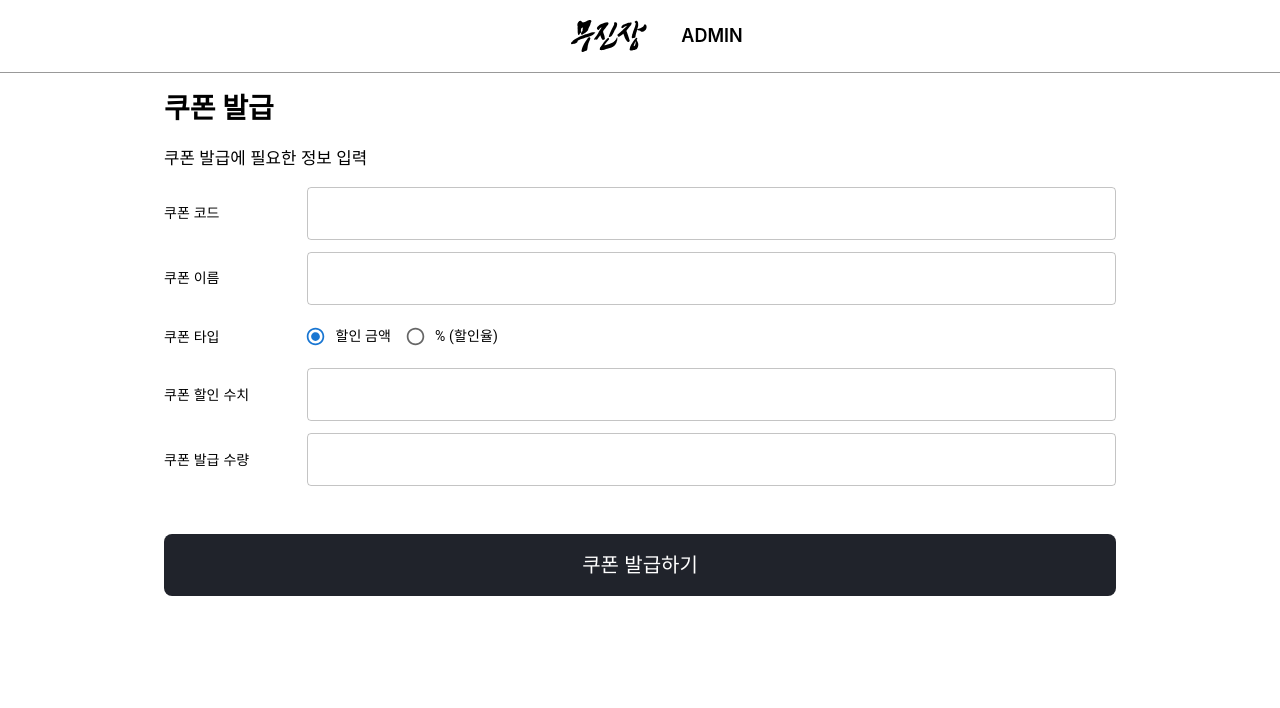
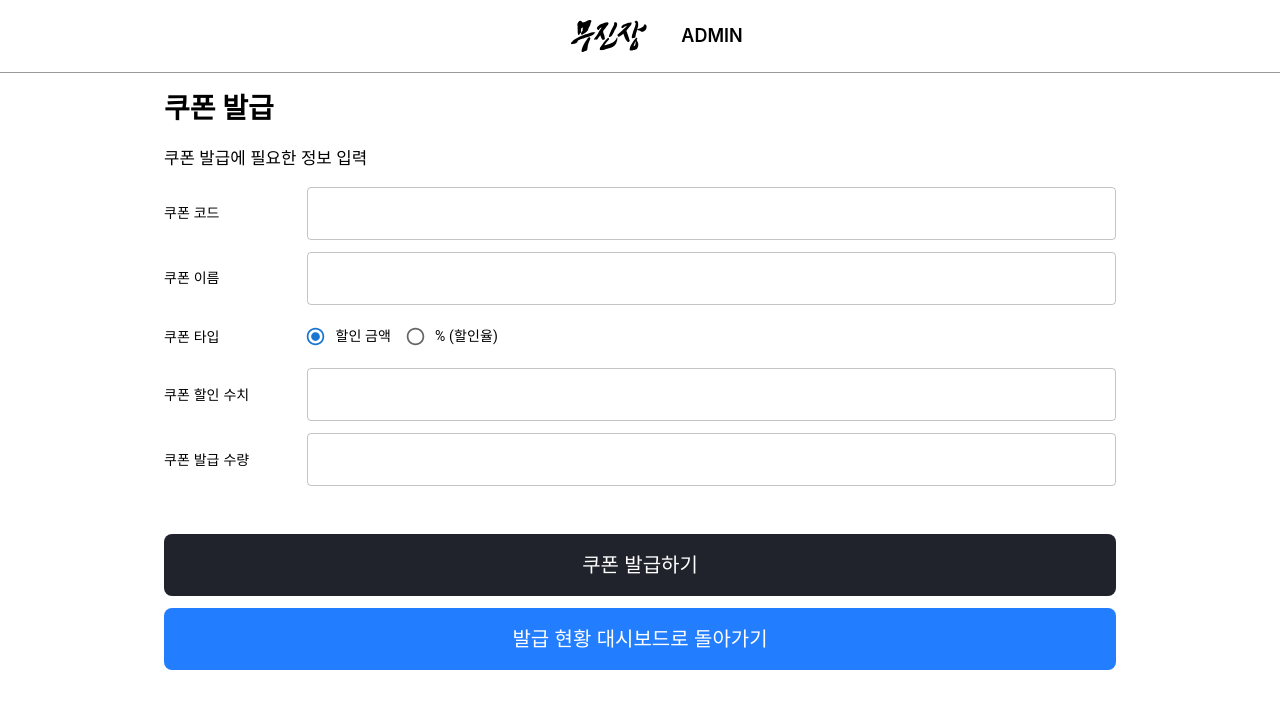
Before and after one commit to mujinjang-team/mujinjang-front, a React (Create React App) app: page /admin/coupon/create in a window 1280 px wide. Shown: the top 708 px of the page. Built offline with nearby package versions, Linux system fonts and the light colour scheme; no server answers.

Commit message:
feat: 쿠폰 발급 페이지에 발급 현황 대시보드로 이동하는 버튼을 구현한다

```diff
--- a/src/components/admin/coupon/create/AdminCouponCreate.styles.ts
+++ b/src/components/admin/coupon/create/AdminCouponCreate.styles.ts
@@ -61,6 +61,8 @@ export const StyledTextInput = styled(TextField)`
 
 export const AdminCouponCreateButtonContainer = styled.div`
 	display: flex;
+	flex-direction: column;
+	gap: 12px;
 
 	> * {
 		width: 100%;
--- a/src/pages/admin/AdminCouponCreate.tsx
+++ b/src/pages/admin/AdminCouponCreate.tsx
@@ -112,6 +112,14 @@ const AdminCouponCreate = () => {
 				>
 					쿠폰 발급하기
 				</Button>
+				<Button
+					variant="blue"
+					onClick={() => {
+						navigate('/admin/coupon/list')
+					}}
+				>
+					발급 현황 대시보드로 돌아가기
+				</Button>
 			</AdminCouponCreateButtonContainer>
 		</AdminCouponCreateContainer>
 	)
```
